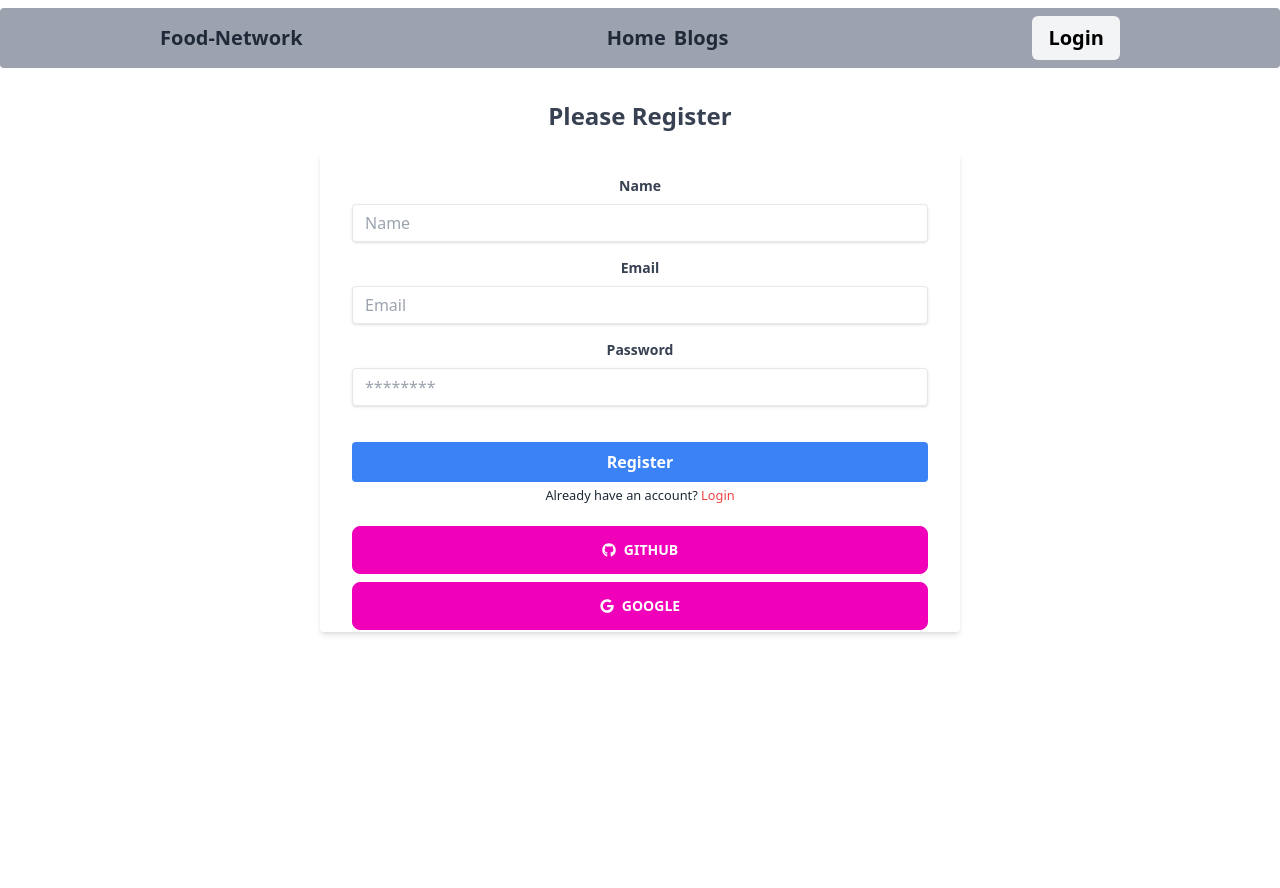
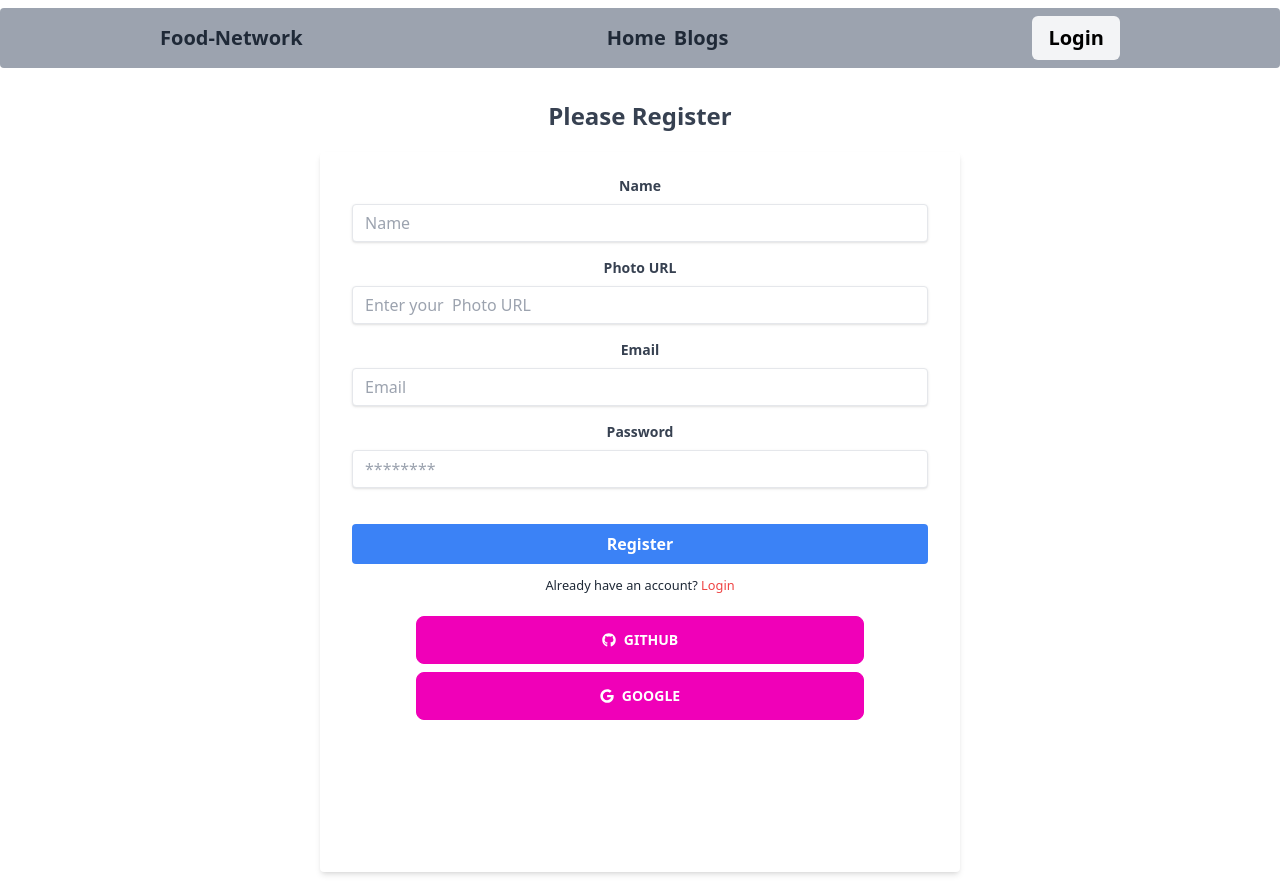
Before and after one commit to sabuj0143/chef-recipe, a React (Vite) app: page /register in a window 1280 px wide. Before the commit the page ends 800 px from the top, so only its background shows below. Built offline with nearby package versions, Linux system fonts and the light colour scheme.

Commit message:
env local file added

```diff
--- a/package.json
+++ b/package.json
@@ -11,6 +11,7 @@
   },
   "dependencies": {
     "daisyui": "^2.51.6",
+    "firebase": "^9.21.0",
     "localforage": "^1.10.0",
     "match-sorter": "^6.3.1",
     "react": "^18.2.0",
--- /dev/null
+++ b/src/Firebase/firebase.config.js
@@ -0,0 +1,27 @@
+// Import the functions you need from the SDKs you need
+import { initializeApp } from "firebase/app";
+// TODO: Add SDKs for Firebase products that you want to use
+// https://firebase.google.com/docs/web/setup#available-libraries
+
+// Your web app's Firebase configuration
+const firebaseConfig = {
+
+    apiKey: import.meta.env.VITE_APIKEY,
+    authDomain: import.meta.env.VITE_AUTHDOMAIN,
+    projectId: import.meta.env.VITE_PROJECTID,
+    storageBucket: import.meta.env.VITE_STORAGEBUCKET,
+    messagingSenderId: import.meta.env.VITE_MESSAGINGSENDERID,
+    appId: import.meta.env.VITE_APPID
+
+
+    // apiKey: "AIzaSyBrCXSSQGTNES4z0f6yT2WUmgyRWmwYkKw",
+    // authDomain: "food-network-8593b.firebaseapp.com",
+    // projectId: "food-network-8593b",
+    // storageBucket: "food-network-8593b.appspot.com",
+    // messagingSenderId: "107184731678",
+    // appId: "1:107184731678:web:266aacd58ad8782b55a00f"
+};
+
+// Initialize Firebase
+const app = initializeApp(firebaseConfig);
+export default app;
--- a/src/components/Login/Login.jsx
+++ b/src/components/Login/Login.jsx
@@ -7,7 +7,7 @@ const Login = () => {
     return (
         <div className='container w-full mx-auto text-center mt-8'>
             <h2 className='text-gray-700 font-bold mb-2 text-2xl'>Please Login</h2>
-            <div className='w-[50%] h-[60vh] mt-5 mx-auto bg-white shadow-md rounded px-8 pt-6 pb-8 mb-4'>
+            <div className='w-[50%] h-[70vh] mt-5 mx-auto bg-white shadow-md rounded px-8 pt-6 pb-8 mb-4'>
                 <form>
                     <div className="mb-4">
                         <label
@@ -45,15 +45,15 @@ const Login = () => {
                             Login
                         </button>
                     </div>
-                    <div>
-                        <p><small>Already have an account? <Link to="/register"><span className='text-red-500'>Register</span></Link></small></p>
+                    <div className='mt-2'>
+                        <p><small>Don't Have An Account? <Link to="/register"><span className='text-red-500'>Register</span></Link></small></p>
                     </div>
                 </form>
                 <div className='w-full mt-5 space-y-2'>
-                    <div>
+                    <div className='mx-16'>
                         <button className='btn btn-secondary w-full'><FaGithub /><span className='ml-2'>Github</span></button>
                     </div>
-                    <div>
+                    <div className='mx-16'>
                         <button className='btn btn-secondary w-full'><FaGoogle /> <span className='ml-2'>Google</span></button>
                     </div>
                 </div>
--- a/src/components/Register/Register.jsx
+++ b/src/components/Register/Register.jsx
@@ -6,7 +6,7 @@ const Register = () => {
     return (
         <div className='container w-full mx-auto text-center mt-8'>
             <h2 className='text-gray-700 font-bold mb-2 text-2xl'>Please Register</h2>
-            <div className='w-[50%] h-[60vh] mt-5 mx-auto bg-white shadow-md rounded px-8 pt-6 pb-8 mb-4'>
+            <div className='w-[50%] h-[90vh] mt-5 mx-auto bg-white shadow-md rounded px-8 pt-6 pb-8 mb-4'>
                 <form>
                     <div className="mb-4">
                         <label
@@ -19,7 +19,23 @@ const Register = () => {
                             className="shadow appearance-none border rounded w-full py-2 px-3 text-gray-700 leading-tight focus:outline-none focus:shadow-outline"
                             id="name"
                             type="text"
+                            name='name'
                             placeholder="Name"
+                        />
+                    </div>
+                    <div className="mb-4">
+                        <label
+                            className="block text-gray-700 text-sm font-bold mb-2"
+                            htmlFor="name"
+                        >
+                            Photo URL
+                        </label>
+                        <input
+                            className="shadow appearance-none border rounded w-full py-2 px-3 text-gray-700 leading-tight focus:outline-none focus:shadow-outline"
+                            id="photo-url"
+                            type="text"
+                            name='photo'
+                            placeholder="Enter your  Photo URL"
                         />
                     </div>
                     <div className="mb-4">
@@ -33,6 +49,7 @@ const Register = () => {
                             className="shadow appearance-none border rounded w-full py-2 px-3 text-gray-700 leading-tight focus:outline-none focus:shadow-outline"
                             id="email"
                             type="email"
+                            name='email'
                             placeholder="Email"
                         />
                     </div>
@@ -47,6 +64,7 @@ const Register = () => {
                             className="shadow appearance-none border rounded w-full py-2 px-3 text-gray-700 mb-3 leading-tight focus:outline-none focus:shadow-outline"
                             id="password"
                             type="password"
+                            name='password'
                             placeholder="********"
                         />
                     </div>
@@ -58,15 +76,15 @@ const Register = () => {
                             Register
                         </button>
                     </div>
-                    <div>
+                    <div className='mt-2'>
                         <p><small>Already have an account? <Link to="/login"><span className='text-red-500'>Login</span></Link></small></p>
                     </div>
                 </form>
                 <div className='w-full mt-5 space-y-2'>
-                    <div>
+                    <div className='mx-16'>
                         <button className='btn btn-secondary w-full'><FaGithub /><span className='ml-2'>Github</span></button>
                     </div>
-                    <div>
+                    <div className='mx-16'>
                         <button className='btn btn-secondary w-full'><FaGoogle /> <span className='ml-2'>Google</span></button>
                     </div>
                 </div>
```
Also changed, not shown: 1 other file (tests, documents, lock files or other folders).
